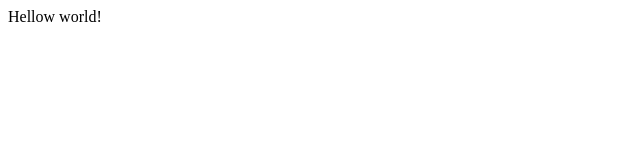
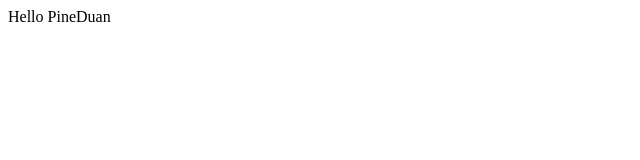
Before and after one commit to PineDuan/PineDuan.github.io, a plain HTML site: page index.html in a window 1280 px wide. Shown: the full height of the page, 0-640 px from the left. Drawn offline with Linux system fonts and the light colour scheme.

Commit message:
second commit

```diff
--- a/index.html
+++ b/index.html
@@ -7,6 +7,6 @@
     <title>Document</title>
 </head>
 <body>
-    Hellow world!
+    Hello PineDuan
 </body>
 </html>
```
